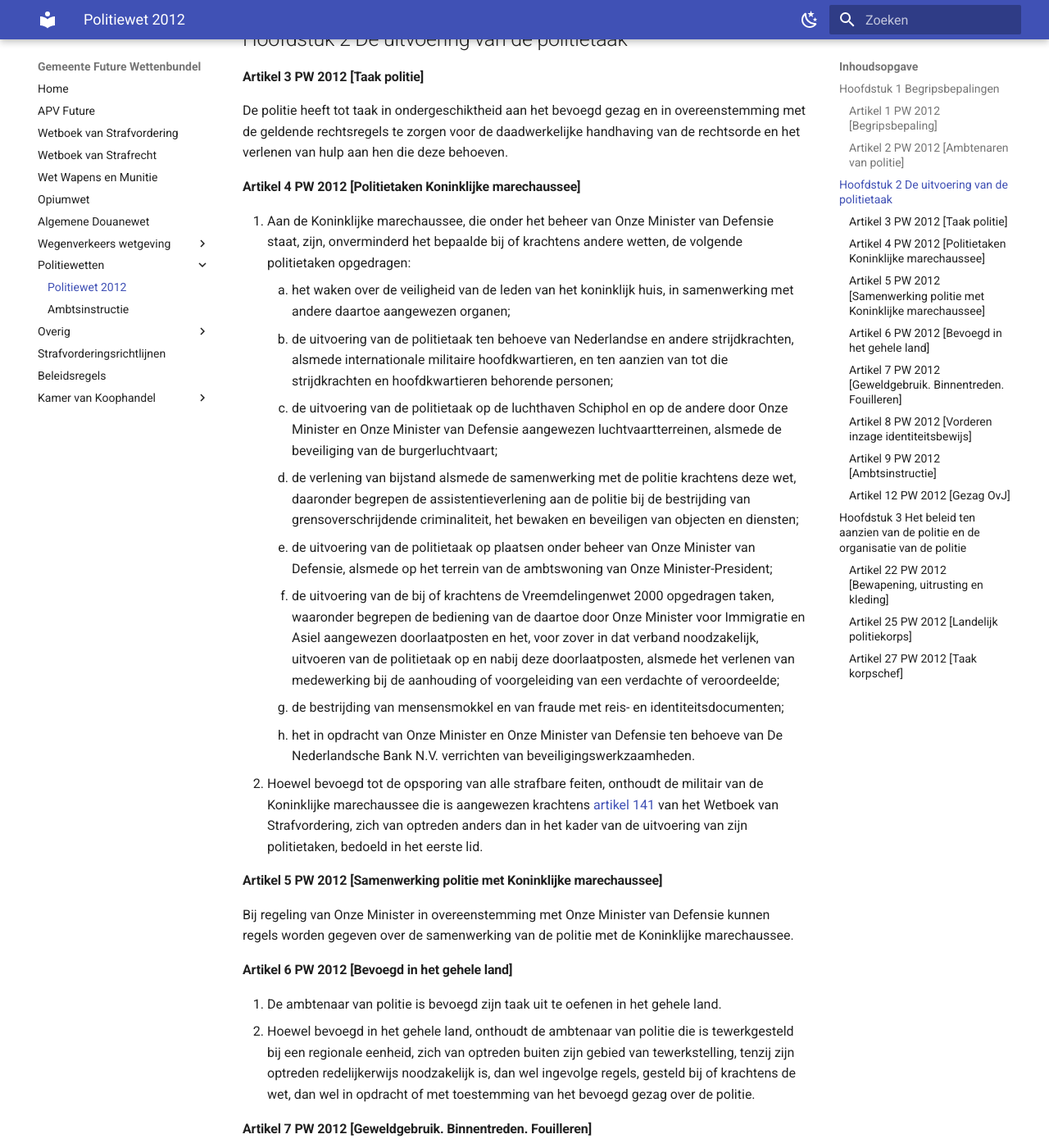
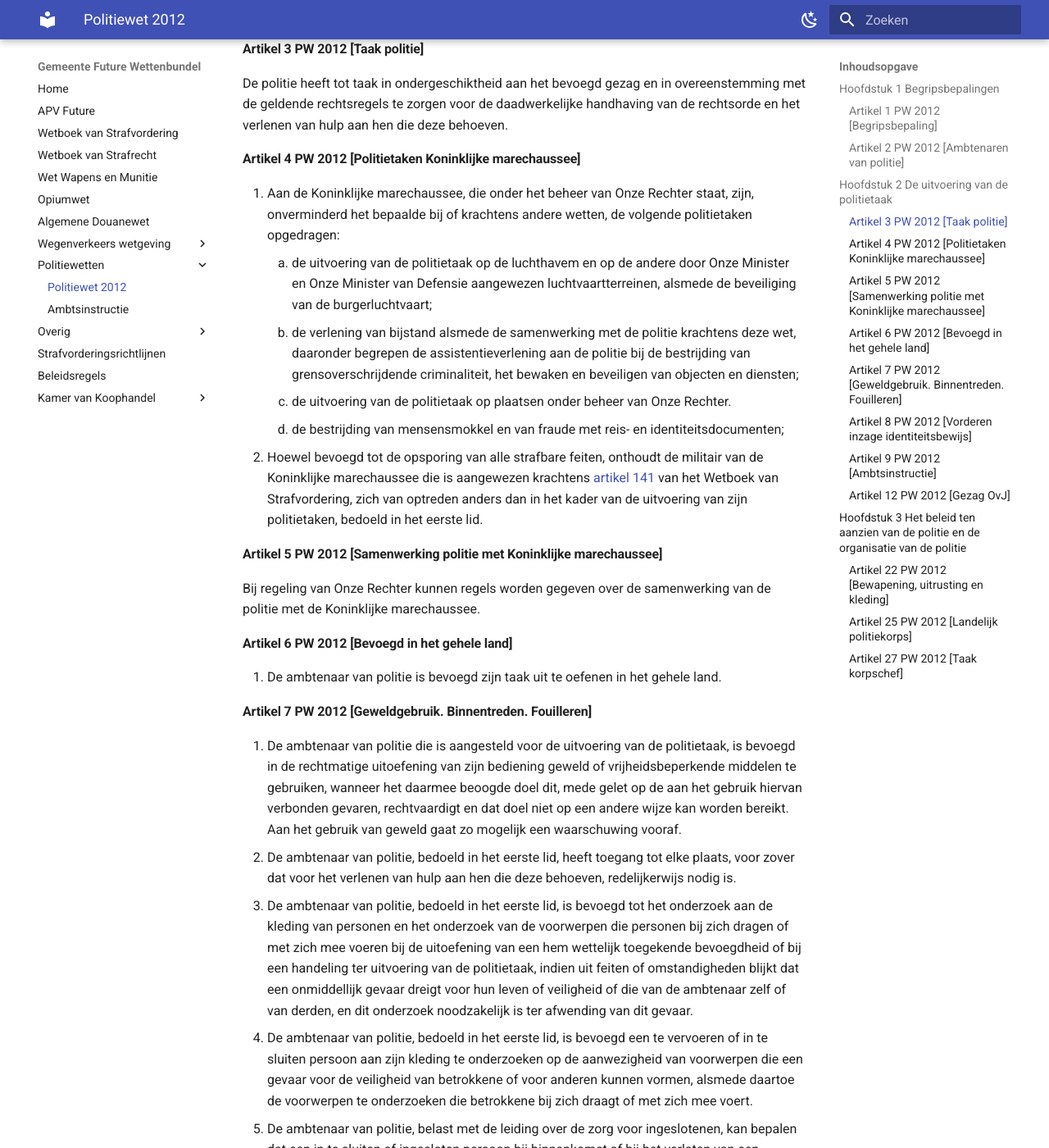
Before and after one commit to EnriqueFernandez20/FutureRP-Wettenbundel, an MkDocs documentation site: the page built from docs/politiewet-2012.md, in a window 1280 px wide and 1400 px high, scrolled down 804 px. Shown: the whole window at 82% size. Built offline with MkDocs 1.6.1 and Material for MkDocs 9.7.7, drawn with Linux system fonts in a browser that asks for light colours; some of the changed text lies outside the part shown.

Commit message:
Update politiewet-2012.md

```diff
--- a/docs/politiewet-2012.md
+++ b/docs/politiewet-2012.md
@@ -5,10 +5,9 @@
 #### Artikel 1 PW 2012 [Begripsbepaling]
 
 1. In deze wet en de daarop berustende bepalingen wordt verstaan onder:
-    1. Onze Minister: Onze Minister van Veiligheid en Justitie;
-    2. politie: het landelijke politiekorps, bedoeld in [artikel 25, eerste lid](#artikel-25-pw-2012-landelijk-politiekorps);
-    3. korpschef: de korpschef, bedoeld in [artikel 27](#artikel-27-pw-2012-taak-korpschef);
-    4. eenheid: een regionale of landelijke eenheid;
+    1. politie: het landelijke politiekorps, bedoeld in [artikel 25, eerste lid](#artikel-25-pw-2012-landelijk-politiekorps);
+    2. korpschef: de korpschef, bedoeld in [artikel 27](#artikel-27-pw-2012-taak-korpschef);
+    3. eenheid: een regionale of landelijke eenheid;
 
 #### Artikel 2 PW 2012 [Ambtenaren van politie]
 
@@ -26,25 +25,20 @@ De politie heeft tot taak in ondergeschiktheid aan het bevoegd gezag en in overe
 
 #### Artikel 4 PW 2012 [Politietaken Koninklijke marechaussee]
 
-1. Aan de Koninklijke marechaussee, die onder het beheer van Onze Minister van Defensie staat, zijn, onverminderd het bepaalde bij of krachtens andere wetten, de volgende politietaken opgedragen:
-    1. het waken over de veiligheid van de leden van het koninklijk huis, in samenwerking met andere daartoe aangewezen organen;
-    2. de uitvoering van de politietaak ten behoeve van Nederlandse en andere strijdkrachten, alsmede internationale militaire hoofdkwartieren, en ten aanzien van tot die strijdkrachten en hoofdkwartieren behorende personen;
-    3. de uitvoering van de politietaak op de luchthaven Schiphol en op de andere door Onze Minister en Onze Minister van Defensie aangewezen luchtvaartterreinen, alsmede de beveiliging van de burgerluchtvaart;
-    4. de verlening van bijstand alsmede de samenwerking met de politie krachtens deze wet, daaronder begrepen de assistentieverlening aan de politie bij de bestrijding van grensoverschrijdende criminaliteit, het bewaken en beveiligen van objecten en diensten;
-    5. de uitvoering van de politietaak op plaatsen onder beheer van Onze Minister van Defensie, alsmede op het terrein van de ambtswoning van Onze Minister-President;
-    6. de uitvoering van de bij of krachtens de Vreemdelingenwet 2000 opgedragen taken, waaronder begrepen de bediening van de daartoe door Onze Minister voor Immigratie en Asiel aangewezen doorlaatposten en het, voor zover in dat verband noodzakelijk, uitvoeren van de politietaak op en nabij deze doorlaatposten, alsmede het verlenen van medewerking bij de aanhouding of voorgeleiding van een verdachte of veroordeelde;
-    7. de bestrijding van mensensmokkel en van fraude met reis- en identiteitsdocumenten;
-    8. het in opdracht van Onze Minister en Onze Minister van Defensie ten behoeve van De Nederlandsche Bank N.V. verrichten van beveiligingswerkzaamheden.
+1. Aan de Koninklijke marechaussee, die onder het beheer van Onze Rechter staat, zijn, onverminderd het bepaalde bij of krachtens andere wetten, de volgende politietaken opgedragen:
+    1. de uitvoering van de politietaak op de luchthavem en op de andere door Onze Minister en Onze Minister van Defensie aangewezen luchtvaartterreinen, alsmede de beveiliging van de burgerluchtvaart;
+    2. de verlening van bijstand alsmede de samenwerking met de politie krachtens deze wet, daaronder begrepen de assistentieverlening aan de politie bij de bestrijding van grensoverschrijdende criminaliteit, het bewaken en beveiligen van objecten en diensten;
+    3. de uitvoering van de politietaak op plaatsen onder beheer van Onze Rechter.
+    4. de bestrijding van mensensmokkel en van fraude met reis- en identiteitsdocumenten;
 2. Hoewel bevoegd tot de opsporing van alle strafbare feiten, onthoudt de militair van de Koninklijke marechaussee die is aangewezen krachtens [artikel 141](wetboek-van-strafvordering.md#artikel-141-wvsv-algemene-opsporingsbevoegdheid) van het Wetboek van Strafvordering, zich van optreden anders dan in het kader van de uitvoering van zijn politietaken, bedoeld in het eerste lid.
 
 #### Artikel 5 PW 2012 [Samenwerking politie met Koninklijke marechaussee]
 
-Bij regeling van Onze Minister in overeenstemming met Onze Minister van Defensie kunnen regels worden gegeven over de samenwerking van de politie met de Koninklijke marechaussee.
+Bij regeling van Onze Rechter kunnen regels worden gegeven over de samenwerking van de politie met de Koninklijke marechaussee.
 
 #### Artikel 6 PW 2012 [Bevoegd in het gehele land]
 
 1. De ambtenaar van politie is bevoegd zijn taak uit te oefenen in het gehele land.
-2. Hoewel bevoegd in het gehele land, onthoudt de ambtenaar van politie die is tewerkgesteld bij een regionale eenheid, zich van optreden buiten zijn gebied van tewerkstelling, tenzij zijn optreden redelijkerwijs noodzakelijk is, dan wel ingevolge regels, gesteld bij of krachtens de wet, dan wel in opdracht of met toestemming van het bevoegd gezag over de politie.
 
 #### Artikel 7 PW 2012 [Geweldgebruik. Binnentreden. Fouilleren]
 
@@ -59,7 +53,7 @@ Bij regeling van Onze Minister in overeenstemming met Onze Minister van Defensie
 
 #### Artikel 8 PW 2012 [Vorderen inzage identiteitsbewijs]
 
-1. Een ambtenaar van politie die is aangesteld voor de uitvoering van de politietaak, is bevoegd tot het vorderen van inzage van een identiteitsbewijs als bedoeld in [artikel 1](wet-op-de-identificatieplicht#artikel-1-wid) van de Wet op de identificatieplicht van personen, voor zover dat redelijkerwijs noodzakelijk is voor de uitvoering van de politietaak.
+1. Een ambtenaar van politie die is aangesteld voor de uitvoering van de politietaak, is bevoegd tot het vorderen van inzage van een identiteitsbewijs van de Wet op de identificatieplicht van personen, voor zover dat redelijkerwijs noodzakelijk is voor de uitvoering van de politietaak.
 2. Gelijke bevoegdheid komt toe aan de militair van de Koninklijke marechaussee, voor zover dat redelijkerwijs noodzakelijk is voor de uitvoering van zijn politietaak, bedoeld in [artikel 4](#artikel-4-pw-2012-politietaken-koninklijke-marechaussee), eerste lid, en aan de militair van de Koninklijke marechaussee of van enig ander onderdeel van de krijgsmacht die op grond van deze wet bijstand verleent aan de politie.
 
 #### Artikel 9 PW 2012 [Ambtsinstructie]
@@ -90,5 +84,5 @@ Bij of krachtens algemene maatregel van bestuur worden regels gesteld omtrent de
 
 #### Artikel 27 PW 2012 [Taak korpschef]
 
-1. De korpschef is belast met de leiding en het beheer van de politie. De korpschef legt over de uitoefening van zijn taken en bevoegdheden verantwoording af aan Onze Minister.
+1. De korpschef is belast met de leiding en het beheer van de politie. De korpschef legt over de uitoefening van zijn taken en bevoegdheden verantwoording af aan Onze Rechter.
 2. De korpschef vertegenwoordigt de politie in en buiten rechte.
```
